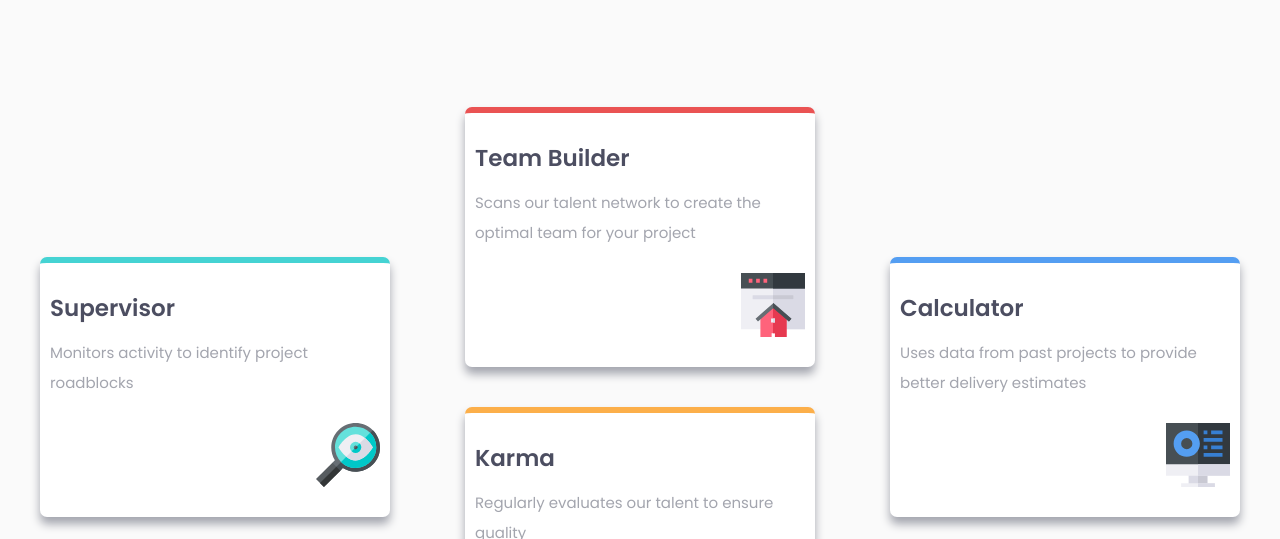
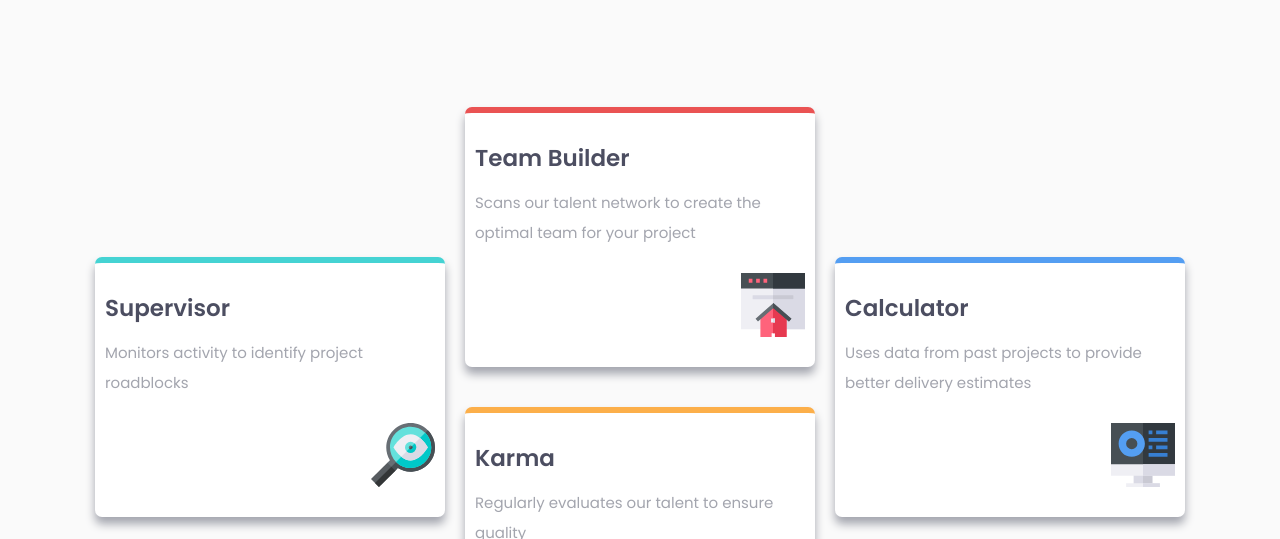
Before and after one commit to Rutuja-21/four-card-feature-section, a plain HTML site: page four-card-feature-section-master/index.html in a window 1280 px wide. Shown: the part 261-800 px from the top of the page. Drawn offline with Linux system fonts and the light colour scheme.

Commit message:
Update style.css

```diff
--- a/four-card-feature-section-master/style.css
+++ b/four-card-feature-section-master/style.css
@@ -71,10 +71,6 @@ html {
     align-items: center;
   }
 
-   .main-container > div {
-    flex: 1 1 0;
-  }
-
     .main-container > div img {
     padding-top: 1rem;
     float: right;
```
